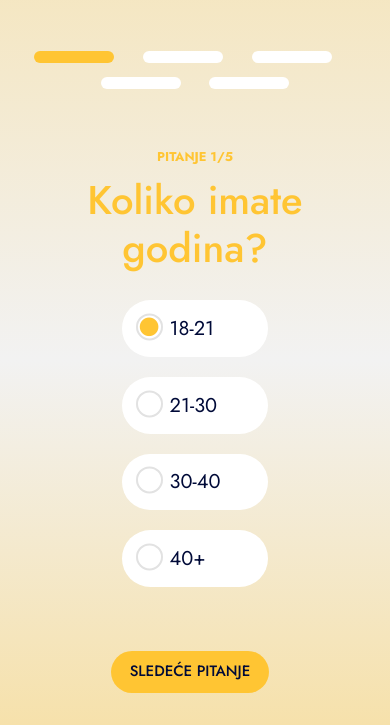
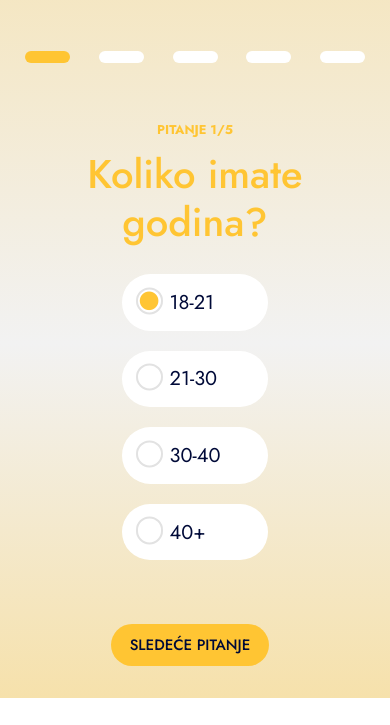
Before and after one commit to mishap001/almara.com, a plain HTML site: page index.html in a window 390 px wide. Shown: the part 188-913 px from the top of the page. After the commit the page ends 886 px from the top, so only its background shows below. Drawn offline with Linux system fonts and the light colour scheme.

Commit message:
Update style.css

```diff
--- a/css/style.css
+++ b/css/style.css
@@ -289,7 +289,7 @@ img {
 }
 @media screen and (max-width: 767px) {
   .step_progress .step {
-    width: 5rem;
+    width: 45px;
   }
   .step_progress .step:not(:last-child) {
     margin-right: 1.5rem;
```
